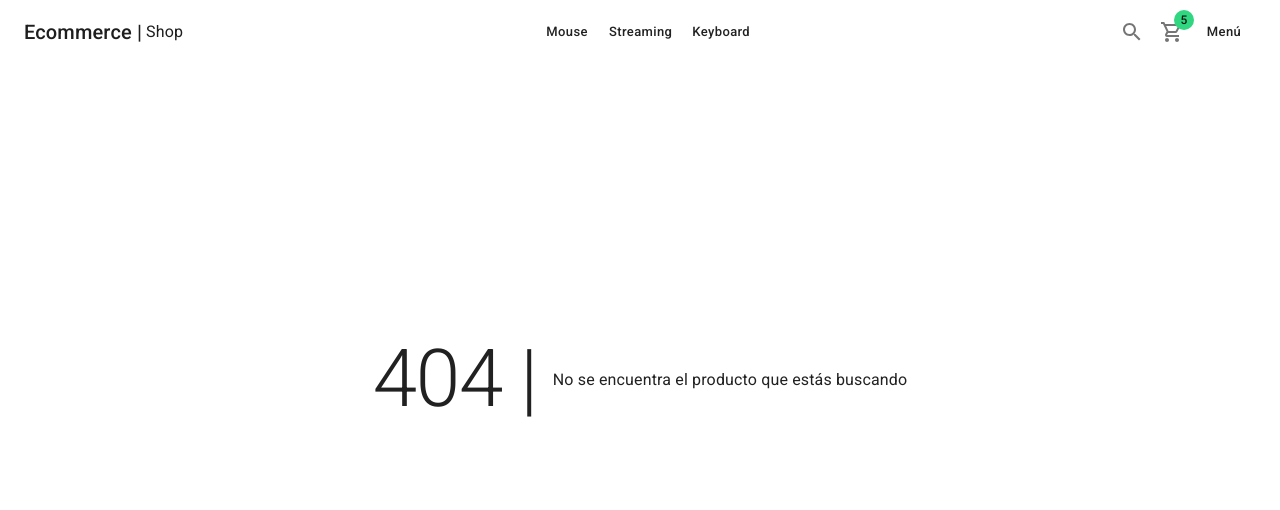
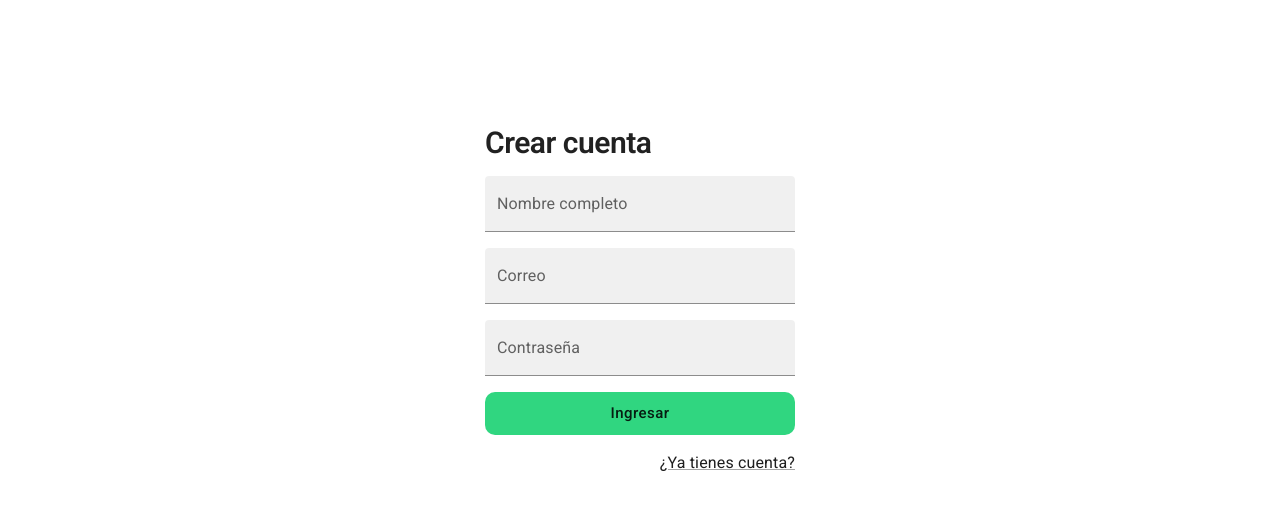
Before and after one commit to gcsteinagel/ecommerce-adso, a Next.js app: page /auth/register in a window 1280 px wide. Before the commit this address had no page. Shown: the top 510 px of the page. Built offline with nearby package versions, Linux system fonts and the light colour scheme.

Commit message:
Add: register

```diff
--- /dev/null
+++ b/pages/auth/register.tsx
@@ -0,0 +1,40 @@
+import NextLink from 'next/link'
+import { Box, Button, Grid, TextField, Typography, Link } from "@mui/material"
+import { AuthLayout } from "../../components/layouts"
+
+const RegisterPage = () => {
+  return (
+    <AuthLayout title={'Ingresar'}>
+      <Box sx={{ width: 350, padding: '10px 20px' }}>
+        <Grid container spacing={2}>
+          <Grid item xs={12}>
+            <Typography variant='h1' component="h1">Crear cuenta</Typography>
+          </Grid>
+          <Grid item xs={12}>
+            <TextField label="Nombre completo" variant="filled" fullWidth />
+          </Grid>
+          <Grid item xs={12}>
+            <TextField label="Correo" variant="filled" fullWidth />
+          </Grid>
+          <Grid item xs={12}>
+            <TextField label="Contraseña" type='password' variant="filled" fullWidth />
+          </Grid>
+          <Grid item xs={12}>
+            <Button color="secondary" className='circular-btn' size='large' fullWidth>
+              Ingresar
+            </Button>
+          </Grid>
+          <Grid item xs={12} display='flex' justifyContent='end'>
+            <NextLink href="/auth/login" passHref legacyBehavior>
+              <Link underline='always'>
+                ¿Ya tienes cuenta?
+              </Link>
+            </NextLink>
+          </Grid>
+        </Grid>
+      </Box>
+    </AuthLayout>
+  )
+}
+
+export default RegisterPage
```
